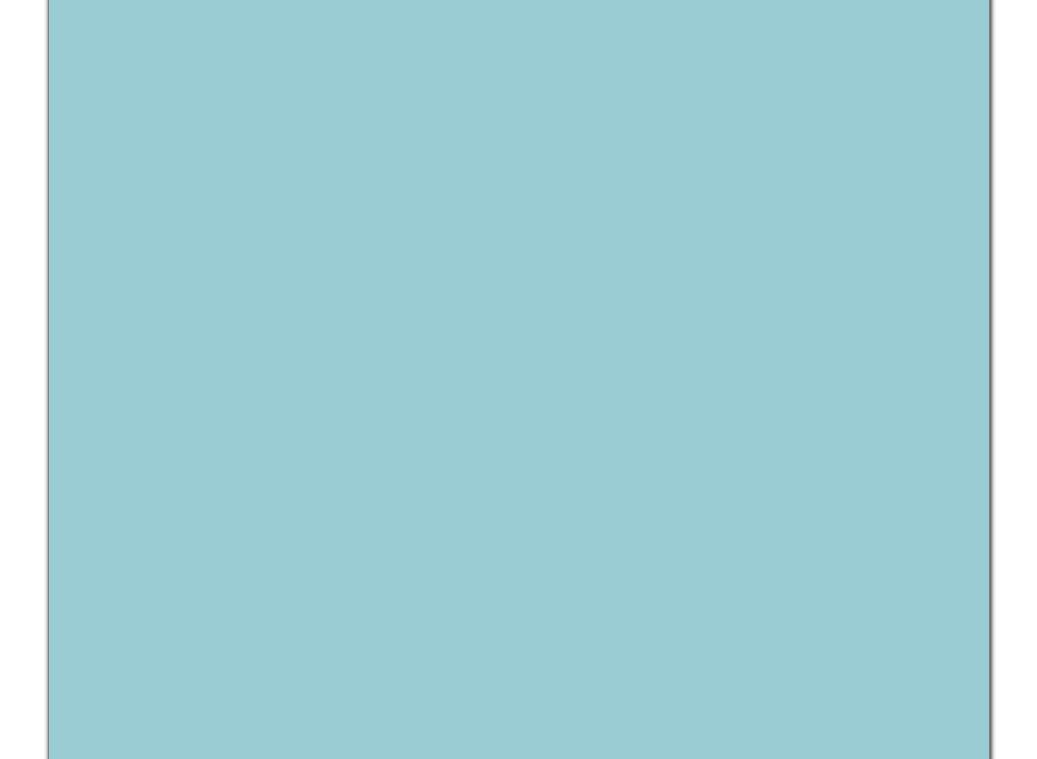
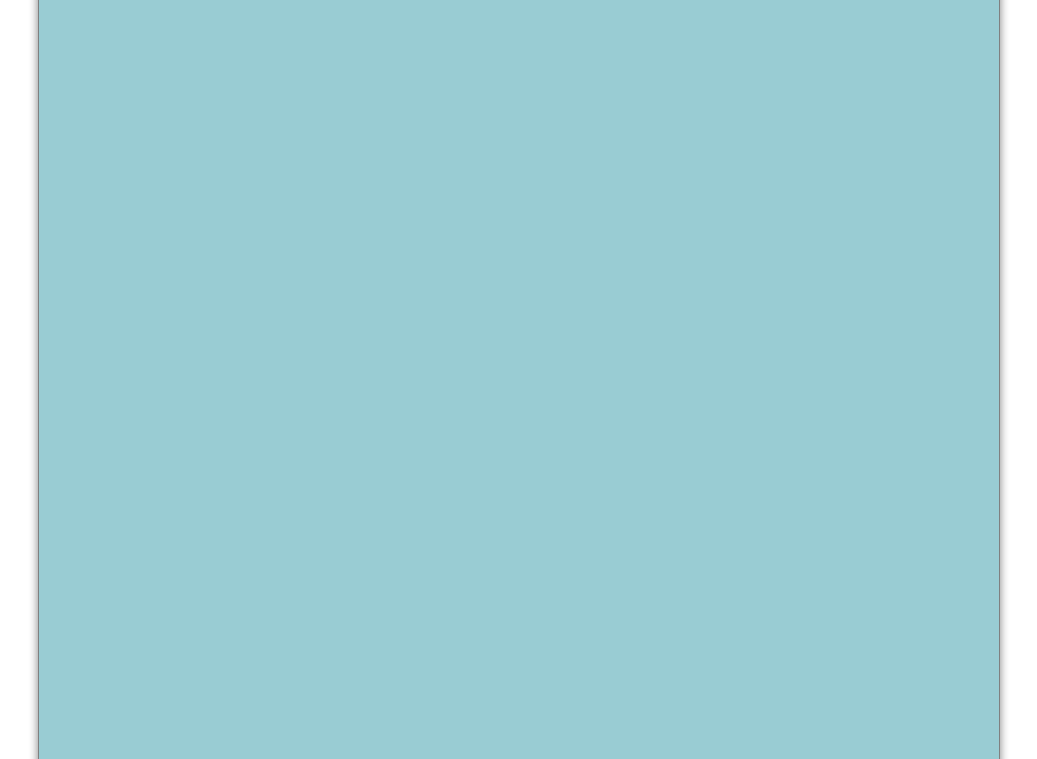
Before and after one commit to svivekvarma/vOverlay, a plain HTML site: page Index.htm in a window 1280 px wide. Shown: the part 224-983 px from the top of the page, without its empty margins (121-1158 px from the left). Drawn offline with Linux system fonts and the light colour scheme.

Commit message:
Changes to demo styling

```diff
--- a/Index.htm
+++ b/Index.htm
@@ -17,8 +17,9 @@
             background-color: rgb(153, 204, 211);
             height: 1024px;
             border-radius: 5px;
-            box-shadow: 1px 1px 5px black;
+            box-shadow: 0px 0px 10px grey;
             border: 1px solid grey;
+            padding:10px;
         }
 
         .example1 {
--- a/voverlay.css
+++ b/voverlay.css
@@ -64,3 +64,7 @@
     text-align: right;
     padding: 10px 0px 0px 0px;
 }
+
+.voverlaymodalactioncontainer .voverlayModalYesButton, .voverlayModalNoButton,voverlayModalCancelButton {
+    margin:0px 5px;
+}
```
